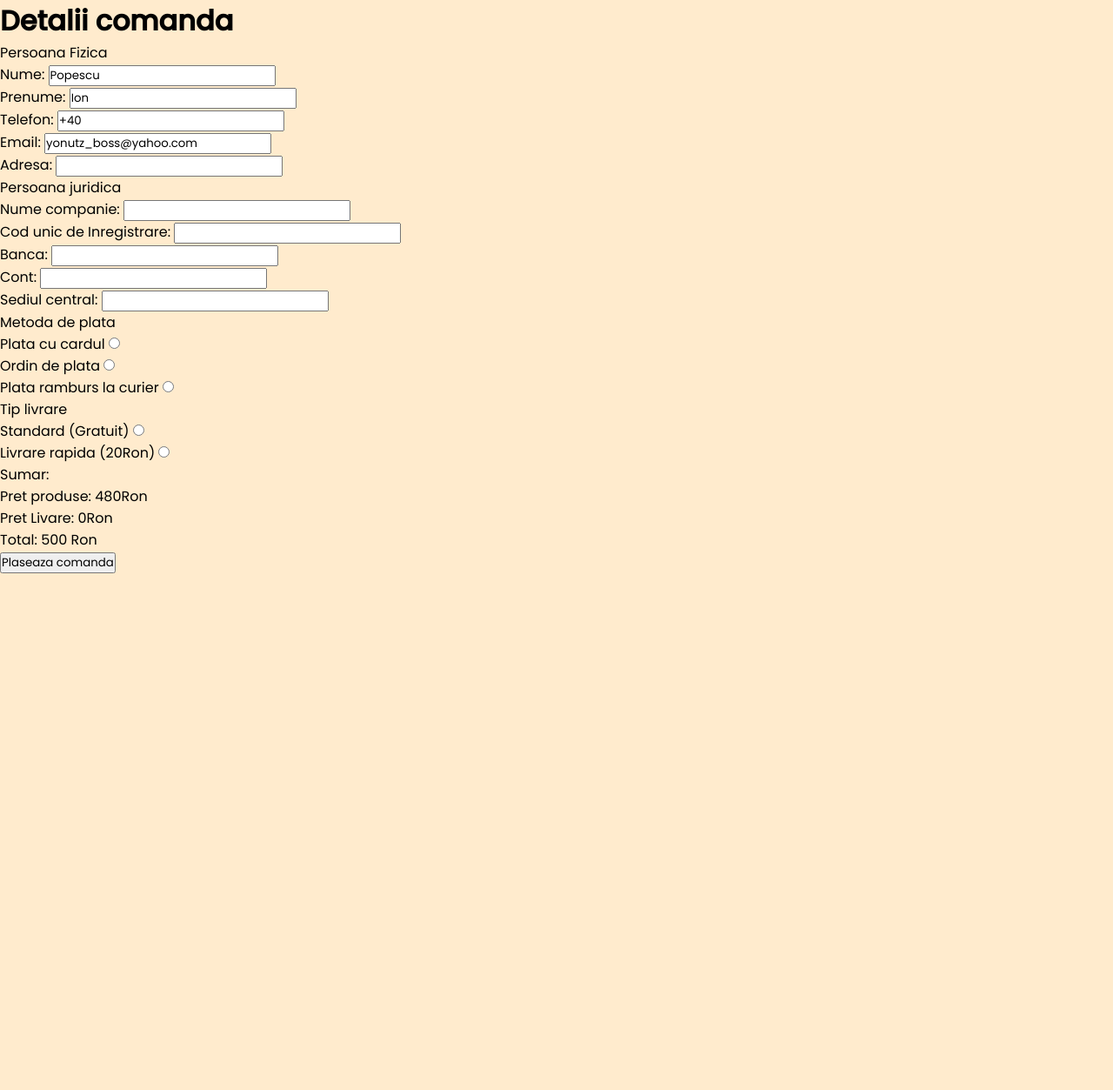
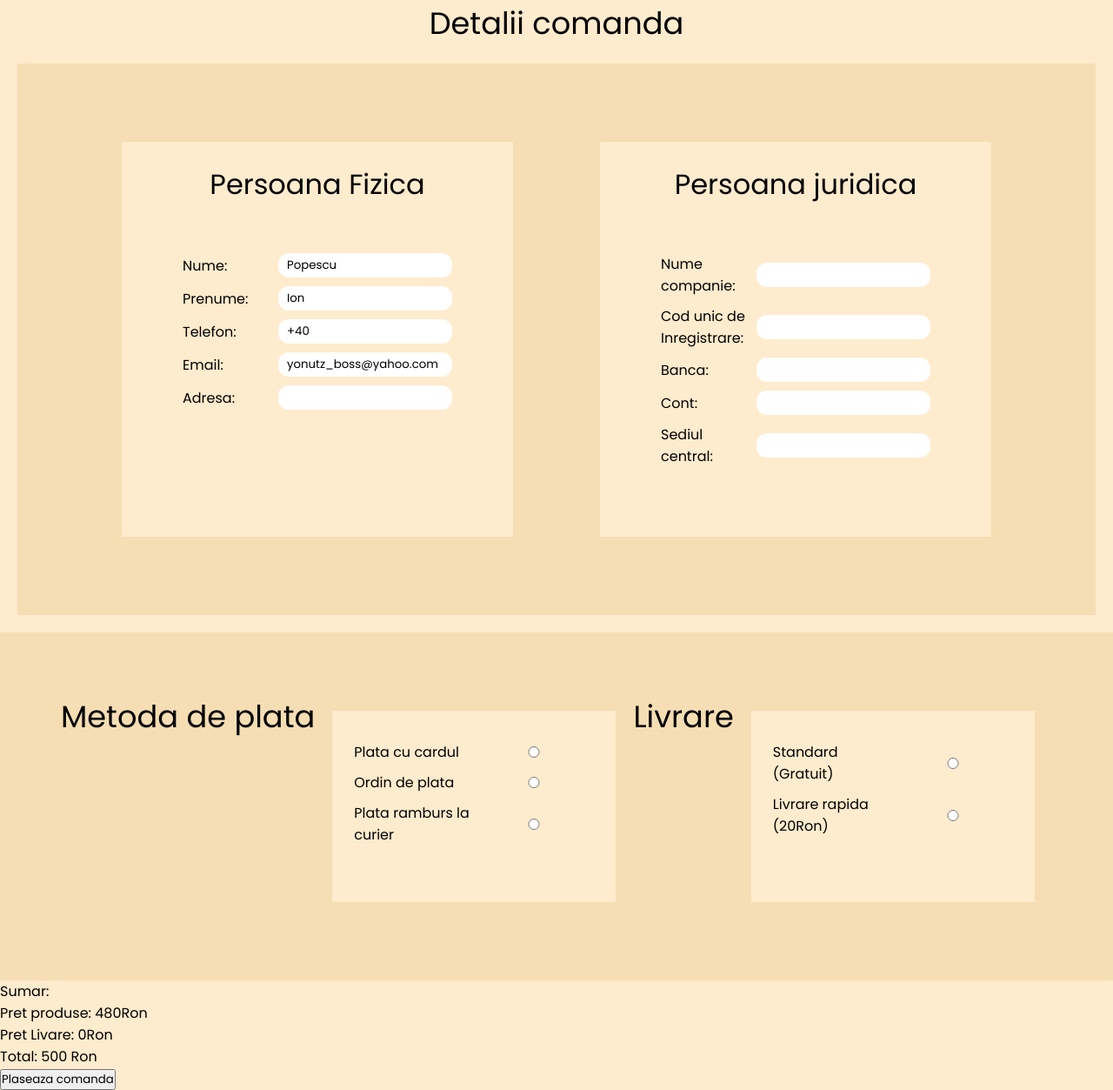
Before and after one commit to BlackNesta/Oto, a PHP site: page /comanda.html in a window 1280 px wide. Shown: the part 81-1334 px from the top of the page at 87% size. Before the commit the page ends 740 px from the top, so only its background shows below. Run offline with PHP 8.4, Linux system fonts and the light colour scheme; some libraries are stand-ins or nearby versions.

Commit message:
css comanda

```diff
--- a/Pages/account-style.css
+++ b/Pages/account-style.css
@@ -16,9 +16,6 @@ section {
 .account .title {
     font-size: 2em;
     text-align: center;
-}
-.account .title span{
-
 }
 
 .date-flex {
--- /dev/null
+++ b/Pages/comanda-style.css
@@ -0,0 +1,78 @@
+body {
+    background-color: blanchedalmond;
+
+}
+
+section {
+    max-width: 1300px;
+    margin: auto;
+}
+
+.client {
+    max-width: 450px;
+    min-height: 220px;
+    padding: 25px;
+    margin: 20px;
+    flex: 1;
+    background-color: blanchedalmond;
+}
+
+.client-header{
+    display: flex;
+    flex-wrap: wrap;
+    justify-content: space-around;
+    background-color: wheat;
+    padding: 70px;
+    margin:20px;
+}
+
+.client .title {
+
+    font-size: 2em;
+    text-align: center;
+}
+
+.linie-date{
+    margin: 10px 0px;
+    display: flex;
+    align-items: center;
+}
+
+.linie-date label{
+    flex: 1;
+    float: right;
+}
+.linie-date input{
+    flex: 1;
+    max-width: 200px;
+    max-height: 25px ;
+    border: none;
+    padding: 14px 10px;
+    border-radius: 12px;
+}
+
+.detalii {
+    display: flex;
+    flex-wrap: wrap;
+    justify-content: space-around;
+    background-color: wheat;
+    padding: 70px;
+}
+
+h1{
+    text-align: center;
+}
+
+.title {
+    font-size: 2.2em;
+    text-align: center;
+}
+
+.date{
+    max-width: 450px;
+    min-height: 220px;
+    padding: 25px;
+    margin: 20px;
+    flex: 1;
+    background-color: blanchedalmond;
+}
--- a/Pages/comanda.html
+++ b/Pages/comanda.html
@@ -9,7 +9,7 @@
   <link rel="stylesheet" href="https://use.fontawesome.com/releases/v5.3.1/css/all.css"
     integrity="sha384-mzrmE5qonljUremFsqc01SB46JvROS7bZs3IO2EmfFsd15uHvIt+Y8vEf7N7fWAU" crossorigin="anonymous">
   <link rel="stylesheet" href="./header.css" />
-  <link rel="stylesheet" href="./main-style.css" />
+  <link rel="stylesheet" href="./comanda-style.css" />
 </head>
 <header>
   <div class="logo-container">
@@ -41,27 +41,28 @@
 </header>
 
 <body>
-    <h1>Detalii comanda</h1>
-    <div>
-        Persoana Fizica
+    <div class="title">Detalii comanda</div>
+    <section class="client-header">
+    <div class="client">
+        <div class="title">Persoana Fizica</div>
         <div class="date">
-            <div>
+            <div class="linie-date">
                 <label for="nume">Nume: </label>
                 <input type="text" name="nume" id="nume" value="Popescu">
             </div>
-            <div>
+            <div class="linie-date">
                 <label for="prenume">Prenume: </label>
                 <input type="text" name="prenume" id="prenume" value="Ion">
             </div>
-            <div>
+            <div class="linie-date">
                 <label for="teleon">Telefon: </label>
                 <input type="tel" name="telefon" id="teleon" value="+40">
             </div>
-            <div>
+            <div class="linie-date">
                 <label for="email">Email: </label>
                 <input type="email" name="email" id="email" value="yonutz_boss@yahoo.com">
             </div>
-            <div>
+            <div class="linie-date">
                 <label for="adresa">Adresa: </label>
                 <input type="text" name="adresa" id="adresa">
             </div>
@@ -69,59 +70,65 @@
 
     </div>
 
-    <div>
-        Persoana juridica
+    <div class="client">
+
+       <div class="title"> Persoana juridica </div>
 
         <div class="date">
-            <div>
+            <div class="linie-date">
                 <label for="numecompanie">Nume companie: </label>
                 <input type="text" name="numecompanie" id="numemecompanie">
             </div>
-            <div>
+            <div class="linie-date">
                 <label for="cui">Cod unic de Inregistrare: </label>
                 <input type="text" name="cui" id="cui">
             </div>
-            <div>
+            <div class="linie-date">
                 <label for="banca">Banca: </label>
                 <input type="text" name="banca" id="banca">
             </div>
-            <div>
+            <div class="linie-date">
                 <label for="cont">Cont: </label>
                 <input type="text" name="cont" id="cont">
             </div>
-            <div>
+            <div class="linie-date">
                 <label for="sediu">Sediul central: </label>
                 <input type="text" name="sediu" id="sediu">
             </div>
         </div>
     </div>
+    </section>
 
-    <div>
-        Metoda de plata
-        <div>
+    <div class="detalii">
+
+        <div class="title">Metoda de plata </div>
+        <div class="date">
+        <div class="linie-date">
             <label for="card">Plata cu cardul</label>
             <input type="radio" name="plata" id="card">
         </div>
-        <div>
+        <div class="linie-date">
             <label for="ordin">Ordin de plata</label>
             <input type="radio" name="plata" id="ordin">
         </div>
-        <div>
+        <div class="linie-date">
             <label for="ramburs">Plata ramburs la curier</label>
             <input type="radio" name="plata" id="ramburs">
         </div>
     </div>
 
-    <div>
-        Tip livrare
-        <div>
+
+    <div class="title">Livrare </div>
+        <div class="date">
+        <div class="linie-date">
             <label for="standard">Standard (Gratuit)</label>
             <input type="radio" name="livrare" id="standar">
         </div>
-        <div>
+        <div class="linie-date">
             <label for="rapida">Livrare rapida (20Ron)</label>
             <input type="radio" name="livrare" id="rapida">
         </div>
+    </div>
     </div>
     <div>
         Sumar:
```
